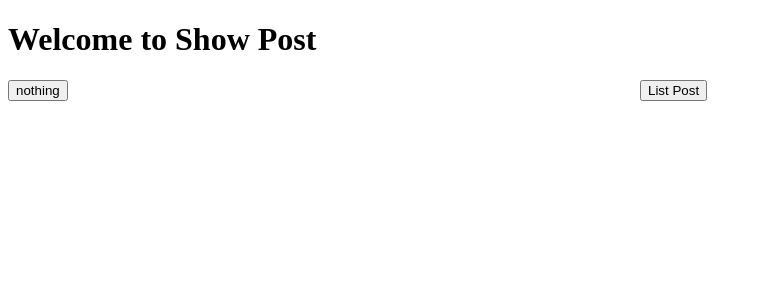
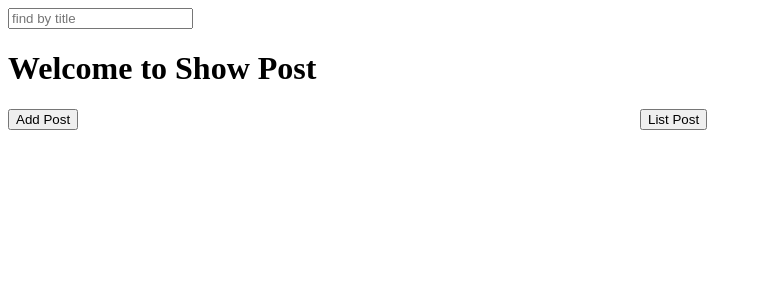
Before and after one commit to davxe/smarterp-task, a React (Create React App) app: page / in a window 1280 px wide. Shown: the top 300 px of the page, without its empty margins (0-762 px from the left). Built offline with nearby package versions, Linux system fonts and the light colour scheme.

Commit message:
added postform

```diff
--- a/src/App.js
+++ b/src/App.js
@@ -1,12 +1,13 @@
 import React from 'react'
-// import './App.css'
-import Home from './Home';
+import Home from './component/Home';
+import Search from './component/Search';
 function App(props)
 {
     return(
-            <div>
-                <Home/>
-            </div>
+        <div>
+            <Search/>
+            <Home/>
+        </div>
     )
 }
 
--- a/src/Home.js
+++ b/src/component/Home.js
@@ -1,16 +1,17 @@
 import React from 'react'
+import PostForm from './PostForm'
 class Home extends React.Component{
     constructor(){
         super()
         this.state={
-            isdata:false,
+            isPosted:false,
 
         }
     }
-    handleData=()=>{
+    handlePostedData=()=>{
         this.setState((prevState)=>{
             return{
-                isdata:!prevState.isdata
+                isPosted:!prevState.isPosted
             }
         })
     }
@@ -19,11 +20,15 @@ class Home extends React.Component{
             <div>
                 <h1>Welcome to Show Post</h1>
                 <div style={{width:'50%',float:'left'}}>
-                    <button onClick={this.handleData}>{this.state.isdata?'Add Post':'nothing'}</button>
+                    <button onClick={this.handlePostedData}>Add Post</button>
+                    {
+                        (this.state.isPosted)?(<div><PostForm/></div>):('')
+                    }
                 </div>
                 <div style={{width:'50%',float:'right'}}>
                     <button >List Post</button>
                 </div>
+
             </div>
         )
     }
--- /dev/null
+++ b/src/component/PostForm.js
@@ -0,0 +1,58 @@
+import React from 'react'
+import ClassicEditor from "@ckeditor/ckeditor5-build-classic";
+import { CKEditor } from "@ckeditor/ckeditor5-react";
+class PostForm extends React.Component{
+    constructor(props){
+        super(props)
+        this.state={
+            postTitle:'',
+            postBody:''
+        }
+    }
+    handleChange=(e)=>{
+        this.setState({[e.target.name]:e.target.value})
+    }
+    handlePostBody=(e,editor)=>{
+        const postBody=editor.getData();
+        this.setState({postBody})
+    }
+    handleSubmit=(e)=>{
+        e.preventDefault()
+        const formData={
+            id:Number(new Date()),
+            postTitle:this.state.postTitle,
+            postBody:this.state.postBody
+        }
+        console.log('form data',formData)
+        this.setState({postTitle:'',postBody:''})
+    }
+    render(){
+        return(
+            <div>
+                <div>
+                    <h1>Add Post Data</h1>
+                    <form onSubmit={this.handleSubmit}>
+                        <label htmlFor='postTitle'>Enter Title:-</label>
+                        <input
+                            type='text'
+                            name='postTitle'
+                            id='postTitle'
+                            placeholder='Enter your Title here'
+                            value={this.state.postTitle}
+                            onChange={this.handleChange}
+                            required={true}
+                        />
+                        <br/>
+                        <CKEditor
+                            editor={ClassicEditor}
+                            data={this.state.postBody}
+                            onChange={this.handlePostBody}
+                        />
+                        <input type='submit' value='publilsh'/>
+                    </form>
+                </div>
+            </div>
+        )
+    }
+}
+export default PostForm
--- /dev/null
+++ b/src/component/Search.js
@@ -0,0 +1,26 @@
+import React from 'react'
+class Search extends React.Component{
+    constructor(props){
+        super(props)
+        this.state={
+            find:''
+        }
+    }
+    render(){
+        return(
+            <div>
+                <form>
+                    <input
+                        type='search'
+                        value={this.state.search}
+                        name='find'
+                        onChange={this.handleFind}
+                        placeholder='find by title'
+                        aria-label='search'
+                    />
+                </form>
+            </div>
+        )
+    }
+}
+export default Search
```
Also changed, not shown: package.json (+6 -1 lines), src/store/configureStore.js (added), 1 other file (tests, documents, lock files or other folders).
